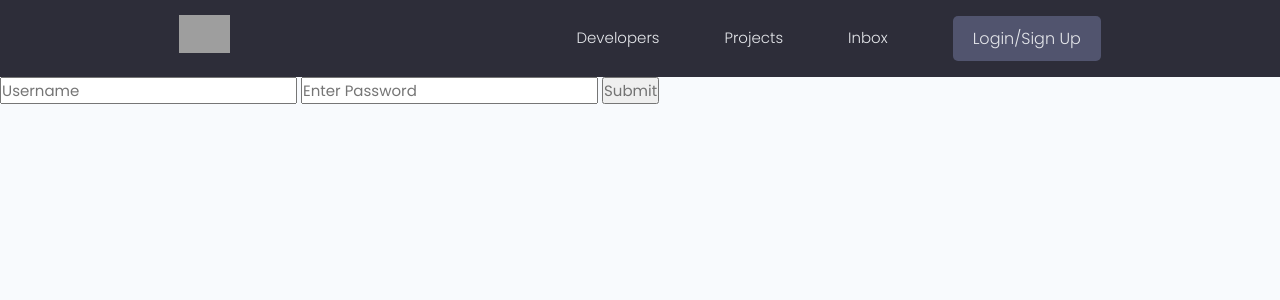
After one commit to AlirezaAhmadiHadi/Django-Practice, a Django app: page /login/ in a window 1280 px wide. The commit adds this page. Shown: the top 300 px of the page. Run offline with Django 3.2, Linux system fonts and the light colour scheme; grey boxes are pictures that could not be loaded.

Commit message:
Section 18 (Messages)

```diff
--- a/projects/views.py
+++ b/projects/views.py
@@ -1,4 +1,5 @@
 from django.shortcuts import render, redirect
+from django.contrib.auth.decorators import login_required
 from .models import Project
 from .forms import ProjectForm
 
@@ -13,7 +14,7 @@ def project(request, pk):
     projectObj = Project.objects.get(id=pk)
     return render(request, 'projects/single-project.html', {"project": projectObj})
 
-
+@login_required(login_url="login")
 def createProject(request):
     form = ProjectForm()
 
@@ -27,6 +28,7 @@ def createProject(request):
     return render(request, "projects/project_form.html", context)
 
 
+@login_required(login_url="login")
 def updateProject(request, pk):
     project = Project.objects.get(id=pk)
     form = ProjectForm(instance=project)
@@ -41,6 +43,7 @@ def updateProject(request, pk):
     return render(request, "projects/project_form.html", context)
 
 
+@login_required(login_url="login")
 def deleteProject(request, pk):
     project = Project.objects.get(id=pk)
     if request.method == 'POST':
--- a/templates/main.html
+++ b/templates/main.html
@@ -24,6 +24,14 @@
 <body>
     {% include 'navbar.html' %}
 
+    {% if messages %}
+    <ul class="messages">
+        {% for message in messages %}
+        <li{% if message.tags %} class="{{ message.tags }}" {% endif %}>{{ message }}</li>
+            {% endfor %}
+    </ul>
+    {% endif %}
+
     {% block content %}
 
     {% endblock content %}
--- a/templates/navbar.html
+++ b/templates/navbar.html
@@ -16,9 +16,13 @@
         <li class="header__menuItem"><a href="{% url 'profiles' %}">Developers</a></li>
         <li class="header__menuItem"><a href="{% url 'projects' %}">Projects</a></li>
         <li class="header__menuItem"><a href="">Inbox</a></li>
-          <li class="header__menuItem"><a href="">My Account</a></li>
-          <li class="header__menuItem"><a href="{% url 'create-project' %}" class="btn btn--sub">Add Project</a></li>
-          <!-- <li class="header__menuItem"><a href="" class="btn btn--sub">Login/Sign Up</a></li> -->
+
+        {% if request.user.is_authenticated %}
+        <li class="header__menuItem"><a href="{% url 'create-project' %}">Add Project</a></li>
+        <li class="header__menuItem"><a href="{% url 'logout' %}" class="btn btn--sub">Logout</a></li>
+        {% else %}
+        <li class="header__menuItem"><a href="{% url 'login' %}" class="btn btn--sub">Login/Sign Up</a></li>
+        {% endif %}
       </ul>
     </nav>
   </div>
--- /dev/null
+++ b/users/templates/users/login_register.html
@@ -0,0 +1,11 @@
+{% extends 'main.html' %}
+{% block content %}
+
+<form action="{% url 'login' %}" , method="POST">
+    {% csrf_token %}
+    <input type="text" name="username" placeholder="Username" />
+    <input type="password" name="password" placeholder="Enter Password" />
+    <input type="submit" name="login" />
+</form>
+
+{% endblock content %}
--- a/users/urls.py
+++ b/users/urls.py
@@ -2,6 +2,9 @@ from django.urls import path
 from . import views
 
 urlpatterns = [
+    path('login/', views.loginUser, name="login"),
+    path('logout/', views.logoutUser, name="logout"),
+
     path('', views.profiles, name="profiles"),
     path('profile/<str:pk>/', views.userProfile, name='user-profile'),
 ]
--- a/users/views.py
+++ b/users/views.py
@@ -1,6 +1,42 @@
-from django.shortcuts import render
+from django.shortcuts import render, redirect
+from django.contrib.auth import login, authenticate, logout
+from django.contrib.auth.models import User
+from django.contrib import messages
 from .models import Profile
+
 # Create your views here.
+
+
+def loginUser(request):
+
+    if request.user.is_authenticated:
+        return redirect('profiles')
+
+    if request.method == 'POST':
+        username = request.POST['username']
+        password = request.POST['password']
+
+        try:
+            user = User.objects.get(username=username)
+        except:
+            messages.error(request, 'Username does not exist')
+
+        user = authenticate(request, username=username, password=password)
+
+        if user is not None:
+            print(user)
+            login(request, user)
+            return redirect('profiles')
+        else:
+            messages.error(request, 'Username OR Password is incorrect')
+
+    return render(request, 'users/login_register.html')
+
+
+def logoutUser(request):
+    logout(request)
+    messages.error(request, 'User was logged out!   ')
+    return redirect('login')
 
 
 def profiles(request):
```
Also changed, not shown: db.sqlite3. Lines whose indentation alone changed are shown as unchanged.
